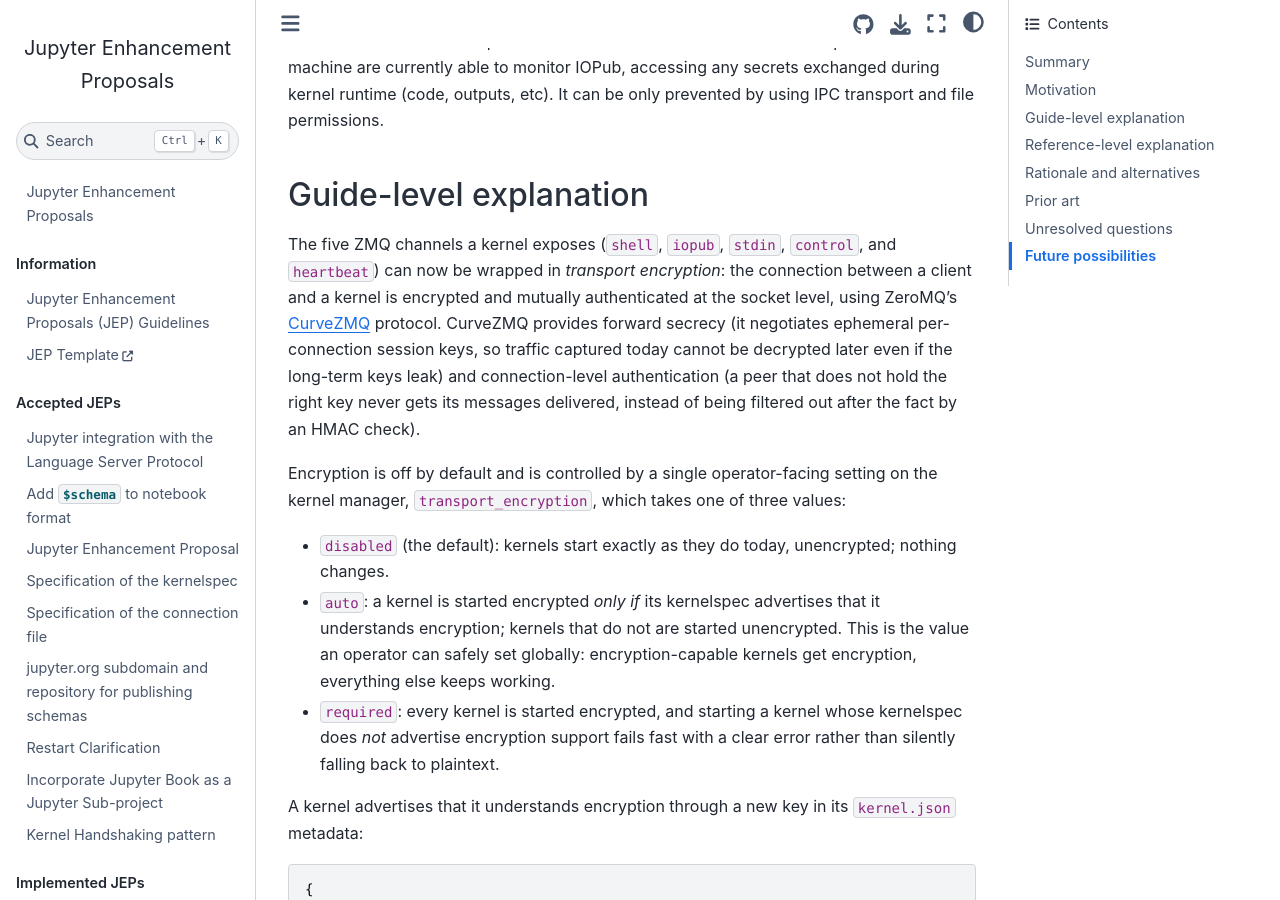
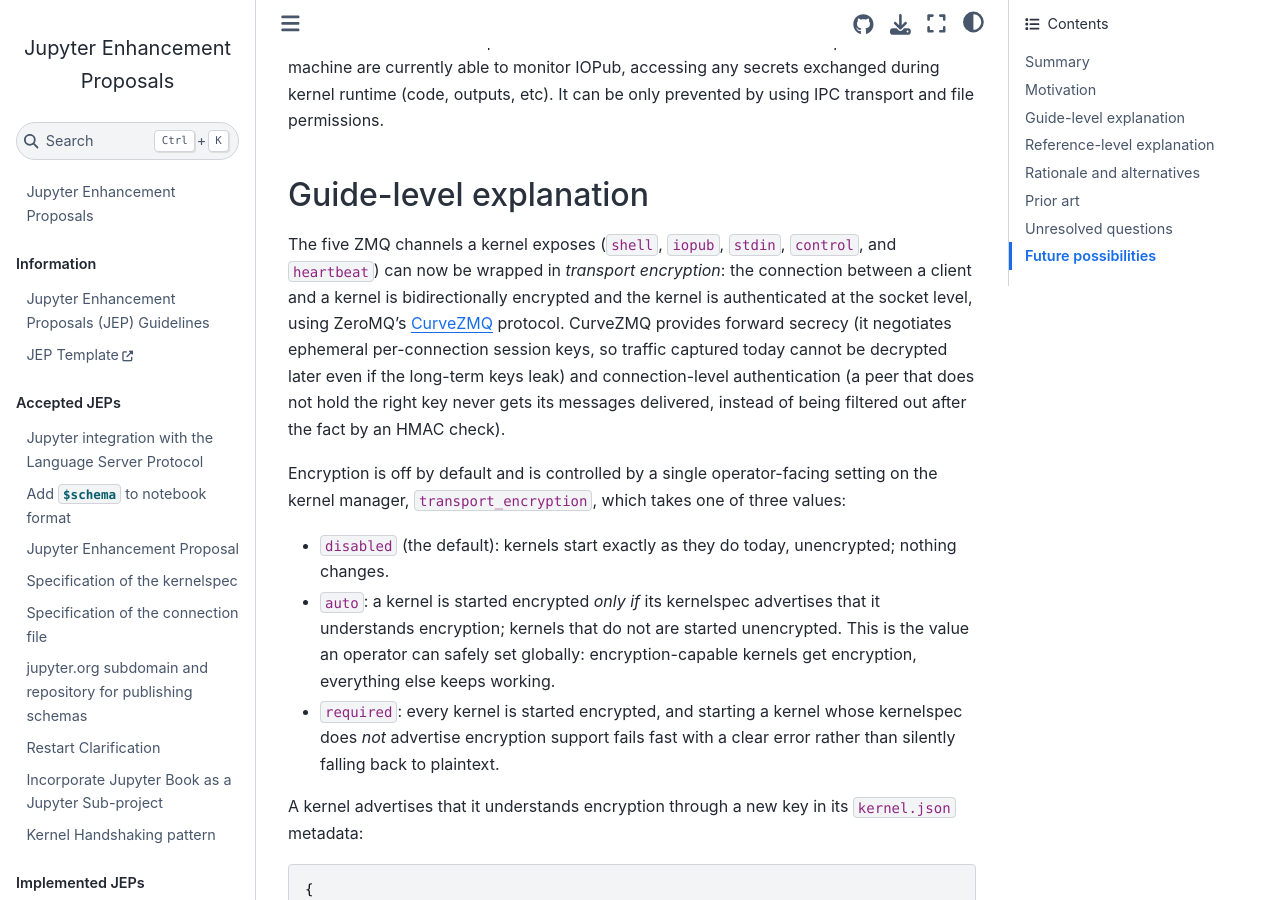
Before and after one commit to jupyter/enhancement-proposals, a Jupyter Book: the page built from 145-transport-encryption/transport-encryption.md, in a window 1280 px wide and 900 px high, scrolled down 437 px. Built offline with Jupyter Book 1.0.4 settings and Sphinx 7.4.7 and the Sphinx Book theme 1.1.4, drawn with Linux system fonts in a browser that asks for light colours; pages that are not in the unit, such as notebooks, are missing from menus.

Commit message:
Tighten the description, drop ambigious "mutually"

```diff
--- a/145-transport-encryption/transport-encryption.md
+++ b/145-transport-encryption/transport-encryption.md
@@ -18,7 +18,7 @@
 
 ## Guide-level explanation
 
-The five ZMQ channels a kernel exposes (`shell`, `iopub`, `stdin`, `control`, and `heartbeat`) can now be wrapped in _transport encryption_: the connection between a client and a kernel is encrypted and mutually authenticated at the socket level, using ZeroMQ's [CurveZMQ](https://rfc.zeromq.org/spec/26/) protocol. CurveZMQ provides forward secrecy (it negotiates ephemeral per-connection session keys, so traffic captured today cannot be decrypted later even if the long-term keys leak) and connection-level authentication (a peer that does not hold the right key never gets its messages delivered, instead of being filtered out after the fact by an HMAC check).
+The five ZMQ channels a kernel exposes (`shell`, `iopub`, `stdin`, `control`, and `heartbeat`) can now be wrapped in _transport encryption_: the connection between a client and a kernel is bidirectionally encrypted and the kernel is authenticated at the socket level, using ZeroMQ's [CurveZMQ](https://rfc.zeromq.org/spec/26/) protocol. CurveZMQ provides forward secrecy (it negotiates ephemeral per-connection session keys, so traffic captured today cannot be decrypted later even if the long-term keys leak) and connection-level authentication (a peer that does not hold the right key never gets its messages delivered, instead of being filtered out after the fact by an HMAC check).
 
 Encryption is off by default and is controlled by a single operator-facing setting on the kernel manager, `transport_encryption`, which takes one of three values:
 
```
